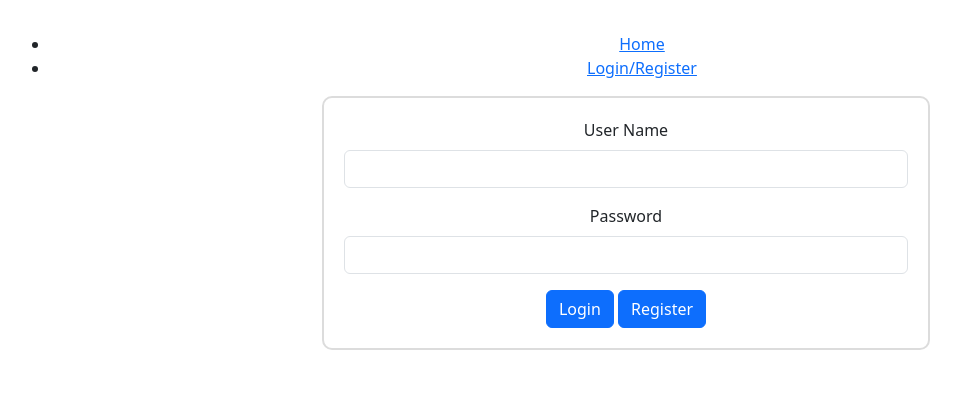
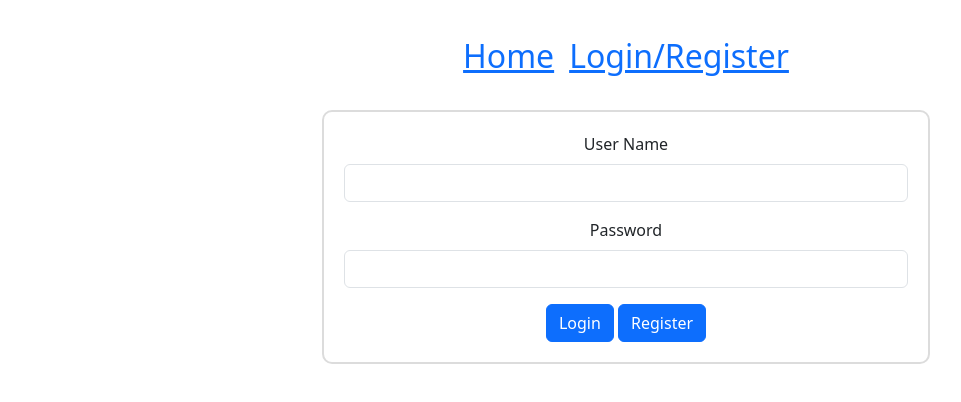
Before and after one commit to 241209-JavaReactAWS/kayson-sanjae-project1, a React (Vite) app in the folder Pokemon-react-app/: page /login-register in a window 1280 px wide. Shown: the top 402 px of the page, without its empty margins (14-975 px from the left). Built offline with nearby package versions, Linux system fonts and the light colour scheme; no server answers.

Commit message:
new layout of Nav

```diff
--- a/Pokemon-react-app/src/components/nav/Nav.tsx
+++ b/Pokemon-react-app/src/components/nav/Nav.tsx
@@ -1,5 +1,6 @@
 import { Link } from "react-router-dom"
 import 'bootstrap/dist/css/bootstrap.min.css';
+import styles from './styles.module.css';
 import axios from 'axios';
 import { SyntheticEvent, useContext, useEffect, useState } from 'react';
 import { authContext } from '../../App';
@@ -27,14 +28,14 @@ function Nav() {
 
   return (
     <nav>
-        <ul>
-            <li><Link to="/">Home</Link></li>
-            <li><Link to="/login-register">Login/Register</ Link></li>
-            {auth?.username && <li><button type="button"  onClick={Logout}>Logout</button></li>}
-            {auth?.role === "ADMIN" && <li><Link to="/pokemon-management">Pokemon Management</ Link></li>}
-            {auth?.role === "ADMIN" && <li><Link to="/user-management">User Management</ Link></li>}
-            {auth?.role === "USER" && <li><Link to="/collection">Collection</Link></li>}
-            {auth?.role === "USER" && <li><Link to="/shop">Shop</Link></li>}
+        <ul className={styles.ul}>
+            <li className={styles.li}><Link to="/">Home</Link></li>
+            <li className={styles.li}><Link to="/login-register">Login/Register</ Link></li>
+            {auth?.username && <li className={styles.ul}><button type="button"  onClick={Logout}>Logout</button></li>}
+            {auth?.role === "ADMIN" && <li className={styles.li}><Link to="/pokemon-management">Pokemon Management</ Link></li>}
+            {auth?.role === "ADMIN" && <li className={styles.li}><Link to="/user-management">User Management</ Link></li>}
+            {auth?.role === "USER" && <li className={styles.li}><Link to="/collection">Collection</Link></li>}
+            {auth?.role === "USER" && <li className={styles.li}><Link to="/shop">Shop</Link></li>}
         </ul>
     </nav>
   )
--- /dev/null
+++ b/Pokemon-react-app/src/components/nav/styles.module.css
@@ -0,0 +1,15 @@
+ul {
+    list-style-type: none;
+    padding: 0;
+    margin: 0;
+    display: flex;
+    justify-content: center;
+    align-items: center;
+    gap: 15px;
+    margin-bottom: 30px;
+    font-size: 32px;
+  }
+
+  li {
+    margin: 0;
+  }
--- a/Pokemon-react-app/vite.config.ts
+++ b/Pokemon-react-app/vite.config.ts
@@ -5,6 +5,6 @@ import react from '@vitejs/plugin-react'
 export default defineConfig({
   plugins: [react()],
   server: {
-    port: 5173,
+    port: 5174,
   },
 })
```
Also changed, not shown: 2 other files (tests, documents, lock files or other folders).
